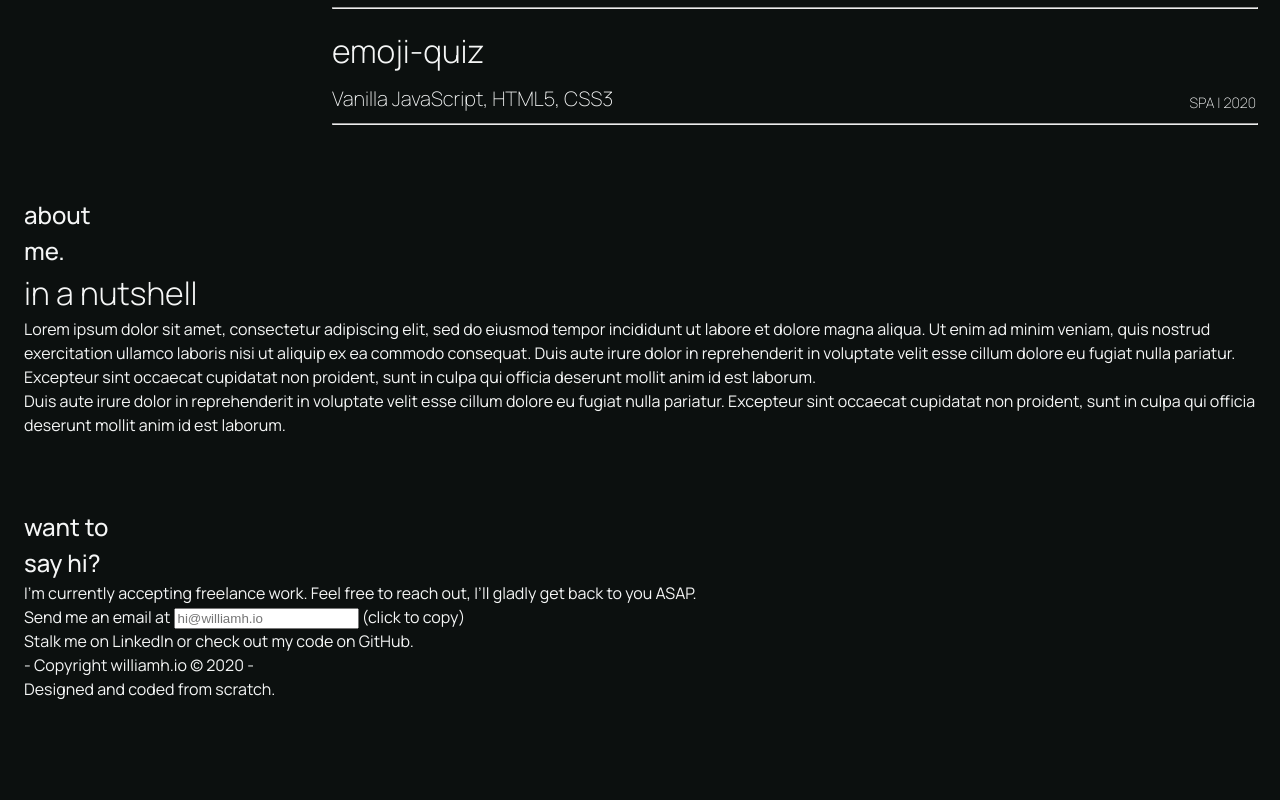
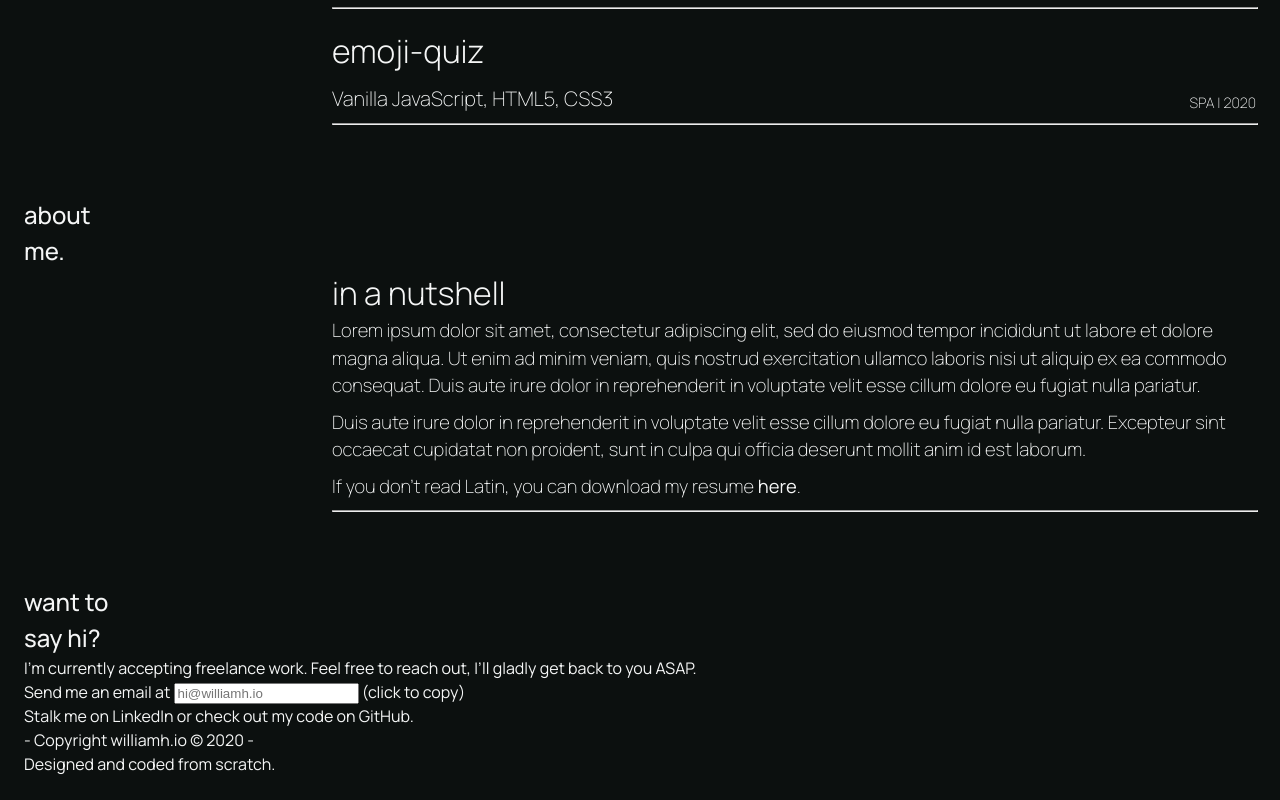
Before and after one commit to williamhzo/williamh.io, a React (Create React App) app: page / in a window 1280 px wide. Shown: the part 1173-1973 px from the top of the page. Before the commit the page ends 1898 px from the top, so only its background shows below. Built offline with nearby package versions, Linux system fonts and the light colour scheme; a web font is replaced by a local one.

Commit message:
add styling

```diff
--- a/src/Components/About.jsx
+++ b/src/Components/About.jsx
@@ -14,8 +14,7 @@ const About = () => {
           minim veniam, quis nostrud exercitation ullamco laboris nisi ut
           aliquip ex ea commodo consequat. Duis aute irure dolor in
           reprehenderit in voluptate velit esse cillum dolore eu fugiat nulla
-          pariatur. Excepteur sint occaecat cupidatat non proident, sunt in
-          culpa qui officia deserunt mollit anim id est laborum.
+          pariatur.
         </p>
         <p className="about__description">
           Duis aute irure dolor in reprehenderit in voluptate velit esse cillum
@@ -23,6 +22,18 @@ const About = () => {
           proident, sunt in culpa qui officia deserunt mollit anim id est
           laborum.
         </p>
+        <p className="about__description">
+          If you don't read Latin, you can download my resume{' '}
+          <a
+            href="williamh.io/assets/CV_William-HERMOZO-2020.pdf"
+            className="about__link"
+            target="_blank"
+          >
+            here
+          </a>
+          .
+        </p>
+        <hr className="projects__separator"></hr>
       </div>
     </section>
   );
--- a/src/styles/About.scss
+++ b/src/styles/About.scss
@@ -1 +1,35 @@
 @import './variables';
+
+.about {
+  &__wrapper {
+    width: 75%;
+    margin-left: auto;
+  }
+
+  &__description {
+    font-weight: 200;
+    font-size: 1.15rem;
+    margin-bottom: $component-margin / 4;
+  }
+
+  &__link {
+    position: relative;
+    font-weight: 400;
+    &::after {
+      content: '';
+      position: absolute;
+      bottom: 2px;
+      left: 4px;
+      height: 0.5rem;
+      width: 100%;
+      background-color: rgba(255, 255, 255, 0.4);
+      transition: transform 0.2s ease-in-out;
+      transform: scaleX(0);
+      transform-origin: right;
+    }
+    &:hover::after {
+      transform-origin: left;
+      transform: scaleX(1);
+    }
+  }
+}
```
